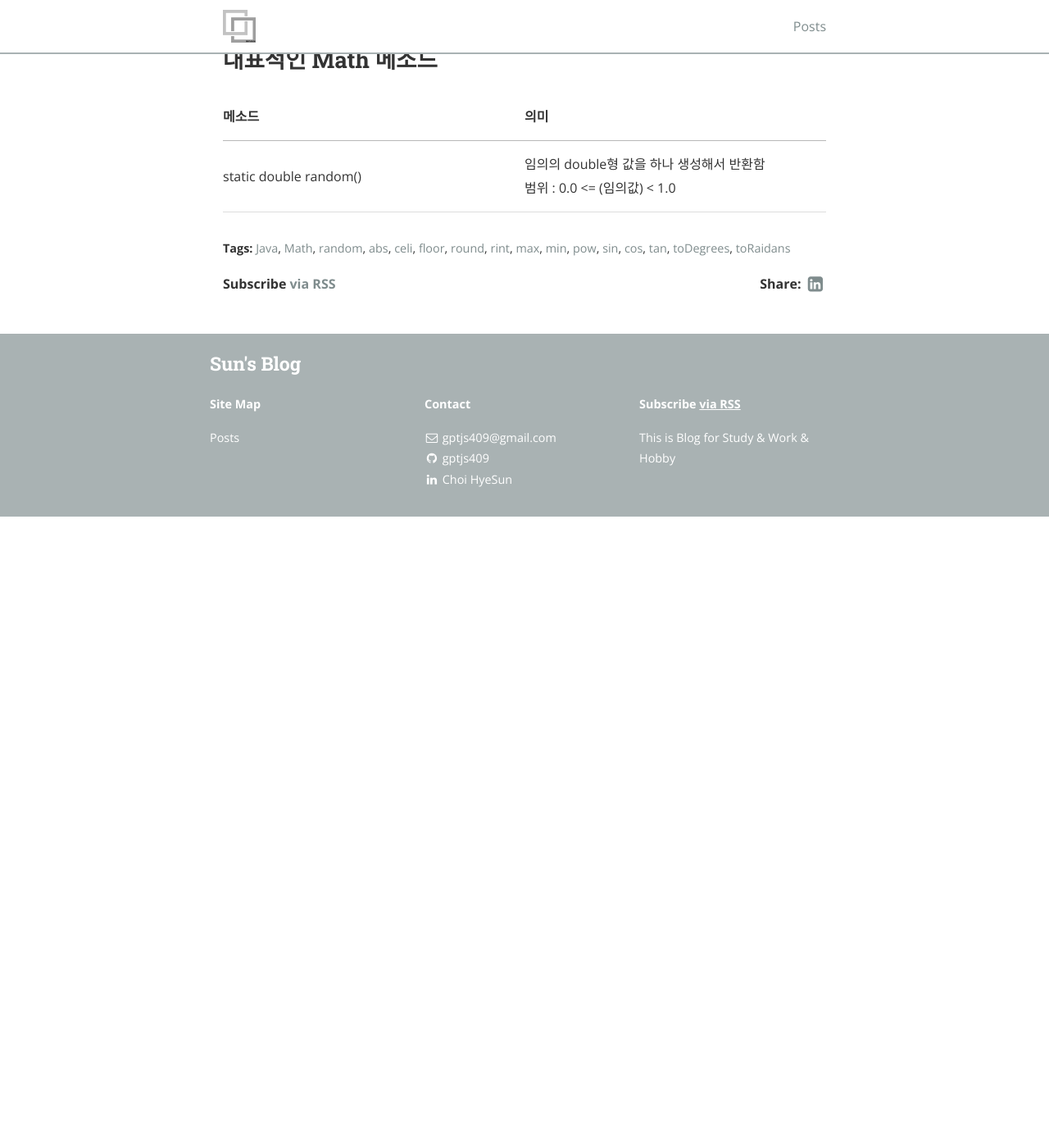
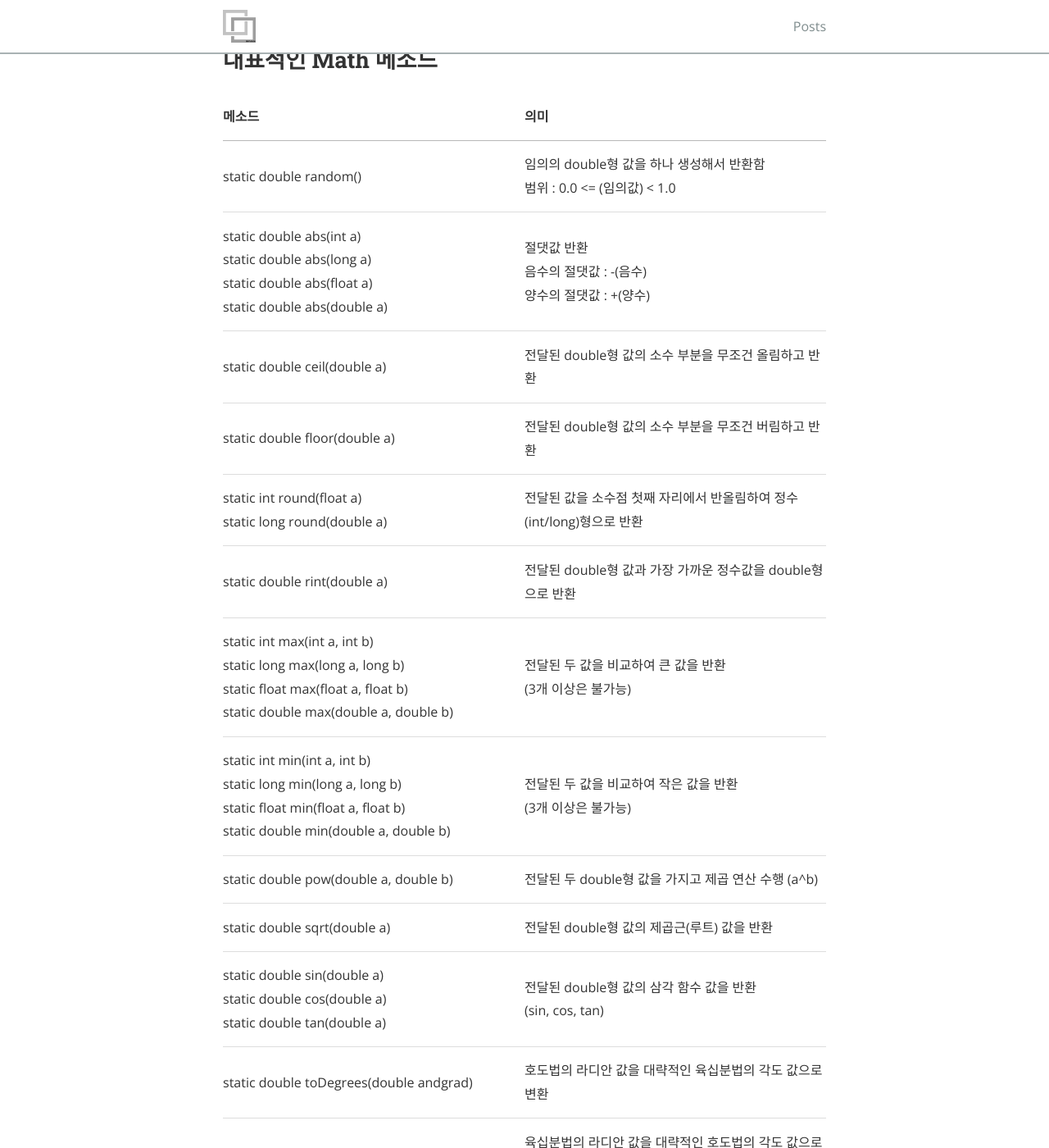
Before and after one commit to gptjs409/gptjs409.github.io, a Jekyll site: the page built from _posts/java/2019-07-31-Math.md, in a window 1280 px wide and 1400 px high, scrolled down 592 px. Shown: the whole window at 82% size. Built offline with Jekyll 4.4.1, drawn with Linux system fonts in a browser that asks for light colours; nearby versions of some CDN libraries; before the commit the page ends 1222 px from its top, so only the background shows below that; some of the changed text lies outside the part shown.

Commit message:
#2 2019-07-31-Math.md update

```diff
--- a/_posts/java/2019-07-31-Math.md
+++ b/_posts/java/2019-07-31-Math.md
@@ -39,3 +39,15 @@ tags:
 |메소드|의미|
 |---|---|
 |static double random()|임의의 double형 값을 하나 생성해서 반환함<br>범위 : 0.0 <= (임의값) < 1.0|
+|static double abs(int a)<br>static double abs(long a)<br>static double abs(float a)<br>static double abs(double a)|절댓값 반환<br>음수의 절댓값 : -(음수)<br>양수의 절댓값 : +(양수)|
+|static double ceil(double a)|전달된 double형 값의 소수 부분을 무조건 올림하고 반환|
+|static double floor(double a)|전달된 double형 값의 소수 부분을 무조건 버림하고 반환|
+|static int round(float a)<br>static long round(double a)|전달된 값을 소수점 첫째 자리에서 반올림하여 정수(int/long)형으로 반환|
+|static double rint(double a)|전달된 double형 값과 가장 가까운 정수값을 double형으로 반환|
+|static int max(int a, int b)<br>static long max(long a, long b)<br>static float max(float a, float b)<br>static double max(double a, double b)|전달된 두 값을 비교하여 큰 값을 반환<br>(3개 이상은 불가능)|
+|static int min(int a, int b)<br>static long min(long a, long b)<br>static float min(float a, float b)<br>static double min(double a, double b)|전달된 두 값을 비교하여 작은 값을 반환<br>(3개 이상은 불가능)|
+|static double pow(double a, double b)|전달된 두 double형 값을 가지고 제곱 연산 수행 (a^b)|
+|static double sqrt(double a)|전달된 double형 값의 제곱근(루트) 값을 반환|
+|static double sin(double a)<br>static double cos(double a)<br>static double tan(double a)|전달된 double형 값의 삼각 함수 값을 반환<br>(sin, cos, tan)|
+|static double toDegrees(double andgrad)|호도법의 라디안 값을 대략적인 육십분법의 각도 값으로 변환|
+|static double toRaidans(double angdeg)|육십분법의 라디안 값을 대략적인 호도법의 각도 값으로 변환|
```
